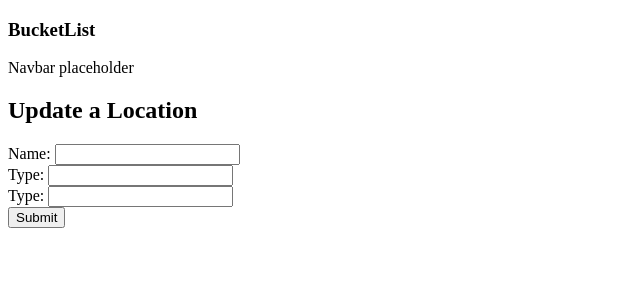
After one commit to JazzRose/travel_bucketlist, a Flask app: template templates/locations/edit.html in a window 1280 px wide. The commit adds this page. Shown: the top 300 px of the page, without its empty margins (0-640 px from the left). Run offline with Flask 2, Linux system fonts and the light colour scheme; the template is opened without the code that fills it, so the values that code supplies are empty.

Commit message:
edit location

```diff
--- a/repositories/location_repository.py
+++ b/repositories/location_repository.py
@@ -26,3 +26,8 @@ def select(id):
     result = run_sql(sql, values)[0]
     location = Location(result["name"],result["type"], result["info"], result["visited"], result["id"])
     return location
+
+def update(location):
+    sql = "UPDATE locations SET (name,type,info) = (%s,%s,%s) WHERE id = %s"
+    values = [location.name,location.type,location.info,location.id]
+    run_sql(sql,values)
--- /dev/null
+++ b/templates/locations/edit.html
@@ -0,0 +1,24 @@
+{% extends "base.html" %}
+{% block content %}
+
+<h2>Update a Location</h2>
+
+<form action="/locations/{{ location.id }}" method="POST">
+    <div>
+        <label for="name">Name:</label>
+        <input type="text" id="name" name="name" value="{{ location.name }}">
+    </div>
+    <div>
+        <label for="name">Type:</label>
+        <input type="text" id="type" name="type" value="{{ location.type }}">
+    </div>
+    <div>
+        <label for="name">Type:</label>
+        <input type="text" id="info" name="info" value="{{ location.info}}">
+    </div>
+    <div>
+        <input type="submit">
+    </div>
+</form>
+
+{% endblock %}
```
Also changed, not shown: controllers/locations_controller.py (+19 -0 lines), templates/locations/index.html (+6 -1 lines).
